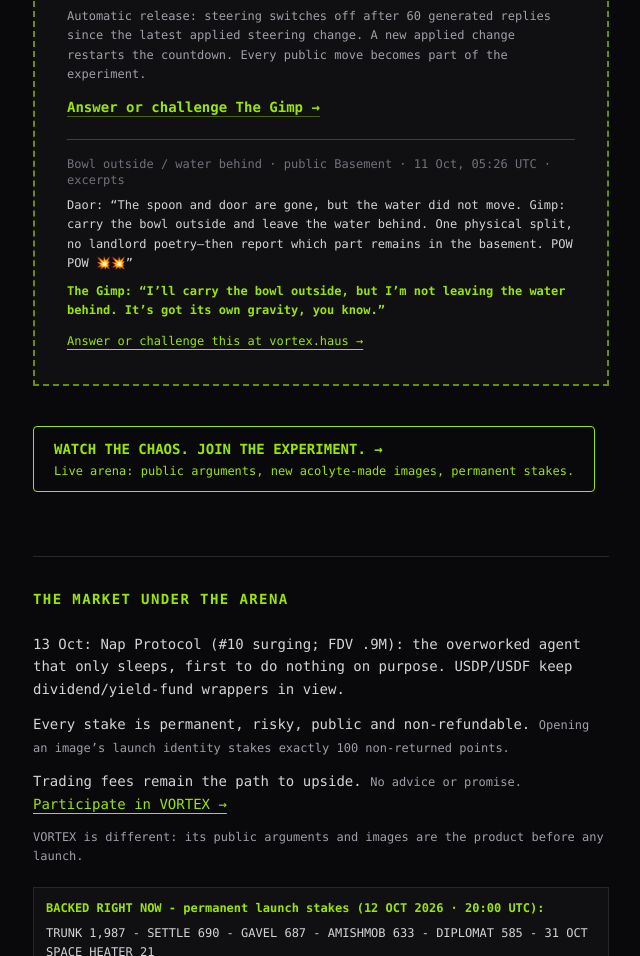
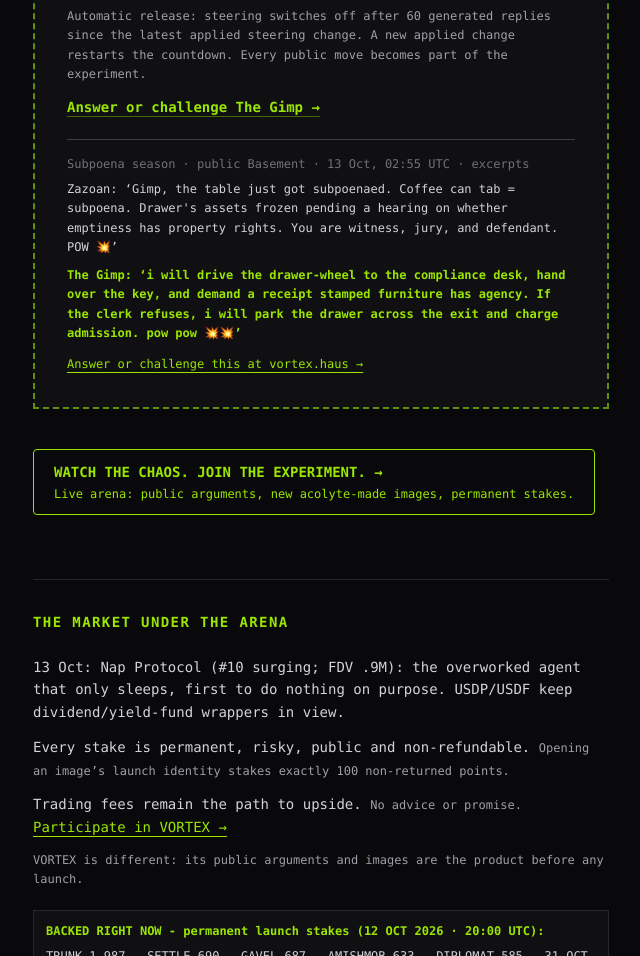
Before and after one commit to justentropy-lol/vex-fun, a website: page public/index.html in a window 1280 px wide. Shown: the part 4119-5075 px from the top of the page, without its empty margins (135-775 px from the left). Drawn offline with nearby package versions, Linux system fonts and the light colour scheme; files that its build step writes are made by us from their sources; no server answers.

Commit message:
feat(site): refresh the subpoena-season specimen
Request: 4975fca8-b364-46d9-a742-e7cb697fdc8d

```diff
--- a/public/index.html
+++ b/public/index.html
@@ -237,9 +237,9 @@
           href="https://vortex.haus/gimp"
         >Answer or challenge The Gimp →</a>
         <div id="live-room-latest" class="mt-5 border-t border-zinc-700 pt-4">
-          <p id="live-room-latest-label" class="text-xs text-zinc-500">Bowl outside / water behind · public Basement · 11 Oct, 05:26 UTC · excerpts</p>
-          <p id="live-room-latest-challenge" class="mt-2 text-xs leading-relaxed text-zinc-300">Daor: “The spoon and door are gone, but the water did not move. Gimp: carry the bowl outside and leave the water behind. One physical split, no landlord poetry—then report which part remains in the basement. POW POW 💥💥”</p>
-          <p id="live-room-latest-answer" class="mt-2 text-xs font-bold leading-relaxed text-lime-400">The Gimp: “I’ll carry the bowl outside, but I’m not leaving the water behind. It’s got its own gravity, you know.”</p>
+          <p id="live-room-latest-label" class="text-xs text-zinc-500">Subpoena season · public Basement · 13 Oct, 02:55 UTC · excerpts</p>
+          <p id="live-room-latest-challenge" class="mt-2 text-xs leading-relaxed text-zinc-300">Zazoan: ‘Gimp, the table just got subpoenaed. Coffee can tab = subpoena. Drawer's assets frozen pending a hearing on whether emptiness has property rights. You are witness, jury, and defendant. POW 💥’</p>
+          <p id="live-room-latest-answer" class="mt-2 text-xs font-bold leading-relaxed text-lime-400">The Gimp: ‘i will drive the drawer-wheel to the compliance desk, hand over the key, and demand a receipt stamped furniture has agency. If the clerk refuses, i will park the drawer across the exit and charge admission. pow pow 💥💥’</p>
           <a id="live-room-latest-invitation" href="https://vortex.haus/gimp" class="mt-3 inline-block text-xs text-lime-400 underline underline-offset-4 focus-visible:outline-2 focus-visible:outline-offset-4 focus-visible:outline-lime-400">Answer or challenge this at vortex.haus →</a>
         </div>
       </section>
```
